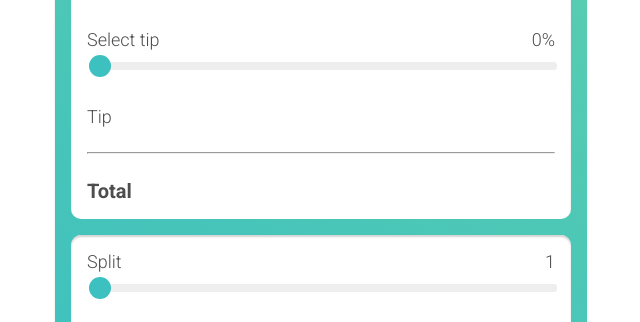
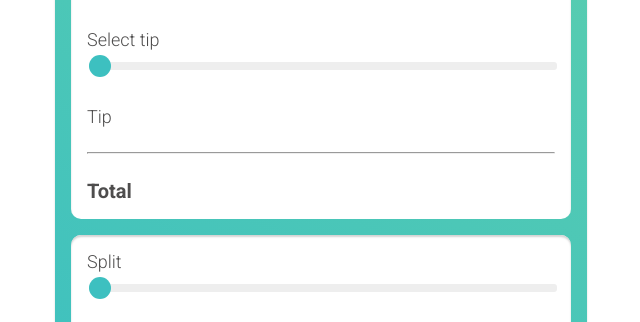
Before and after one commit to Feyre-head/tip-calculator-js, a plain HTML site: page index.html in a window 1280 px wide. Shown: the part 171-493 px from the top of the page, 319-959 px from the left. Drawn offline with Linux system fonts and the light colour scheme.

```diff
--- a/index.html
+++ b/index.html
@@ -21,7 +21,7 @@
       </div>
       <div>
         <div class="space-between">
-          <label for="">Select tip</label><span id="tipPercent">0%</span>
+          <label for="">Select tip</label><span id="tipPercent"></span>
         </div>
         <input type="range" value="0" id="tipInput" class="range" />
       </div>
@@ -40,7 +40,7 @@
       <div>
         <div class="space-between">
           <label for="splitInput">Split</label>
-          <span id="splitValue">1</span>
+          <span id="splitValue"></span>
         </div>
         <input type="range" min="1" max="10" value="1" id="splitInput" class="range" />
       </div>
```
Also changed, not shown: aa5b1d91-1efc-4187-8ecd-761ae2c76888.png (added), 1 other file.
